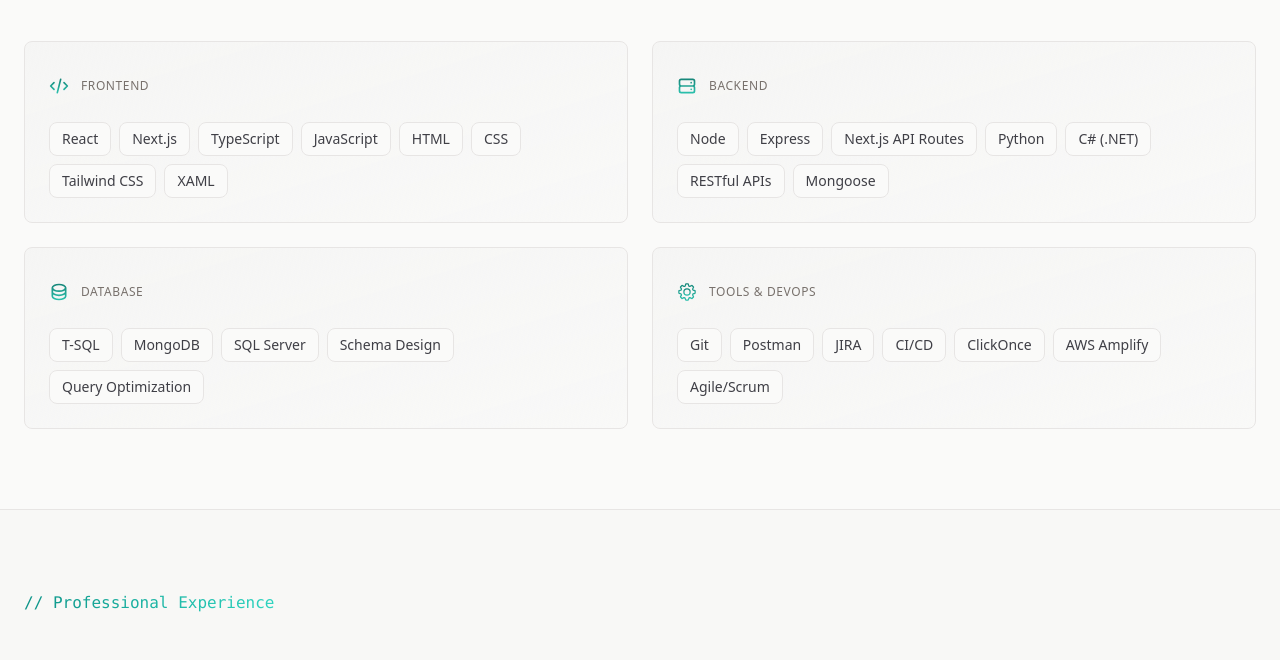
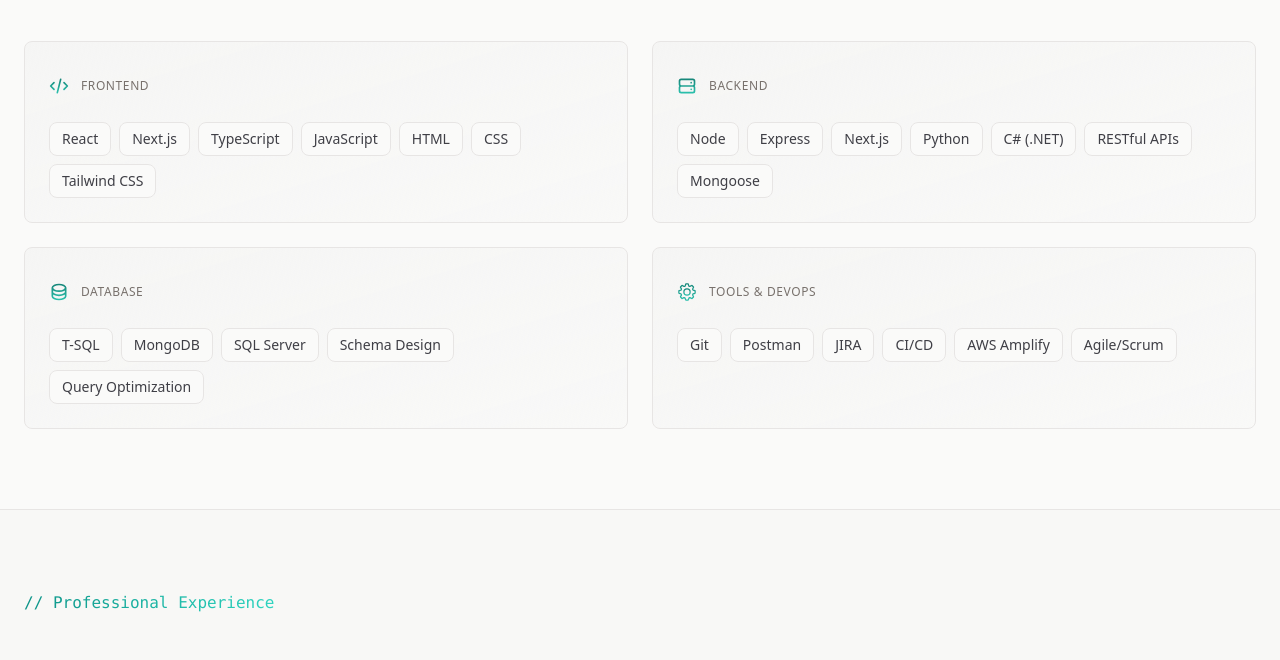
Before and after one commit to drzengineer/Portfolio, a website: page src/index.html in a window 1280 px wide. Shown: the part 1060-1720 px from the top of the page. Drawn offline with Linux system fonts and the light colour scheme.

Commit message:
chore: trim low-signal skills from portfolio

```diff
--- a/src/index.html
+++ b/src/index.html
@@ -469,8 +469,6 @@
             <span
               class="px-2 py-1.5 text-xs md:px-3 md:text-sm t-text-medium t-bg-chip rounded-lg border t-border-faint">Tailwind
               CSS</span>
-            <span
-              class="px-2 py-1.5 text-xs md:px-3 md:text-sm t-text-medium t-bg-chip rounded-lg border t-border-faint">XAML</span>
           </div>
         </div>
 
@@ -491,8 +489,7 @@
             <span
               class="px-2 py-1.5 text-xs md:px-3 md:text-sm t-text-medium t-bg-chip rounded-lg border t-border-faint">Express</span>
             <span
-              class="px-2 py-1.5 text-xs md:px-3 md:text-sm t-text-medium t-bg-chip rounded-lg border t-border-faint">Next.js
-              API Routes</span>
+              class="px-2 py-1.5 text-xs md:px-3 md:text-sm t-text-medium t-bg-chip rounded-lg border t-border-faint">Next.js</span>
             <span
               class="px-2 py-1.5 text-xs md:px-3 md:text-sm t-text-medium t-bg-chip rounded-lg border t-border-faint">Python</span>
             <span
@@ -555,8 +552,6 @@
               class="px-2 py-1.5 text-xs md:px-3 md:text-sm t-text-medium t-bg-chip rounded-lg border t-border-faint">JIRA</span>
             <span
               class="px-2 py-1.5 text-xs md:px-3 md:text-sm t-text-medium t-bg-chip rounded-lg border t-border-faint">CI/CD</span>
-            <span
-              class="px-2 py-1.5 text-xs md:px-3 md:text-sm t-text-medium t-bg-chip rounded-lg border t-border-faint">ClickOnce</span>
             <span
               class="px-2 py-1.5 text-xs md:px-3 md:text-sm t-text-medium t-bg-chip rounded-lg border t-border-faint">AWS
               Amplify</span>
```
